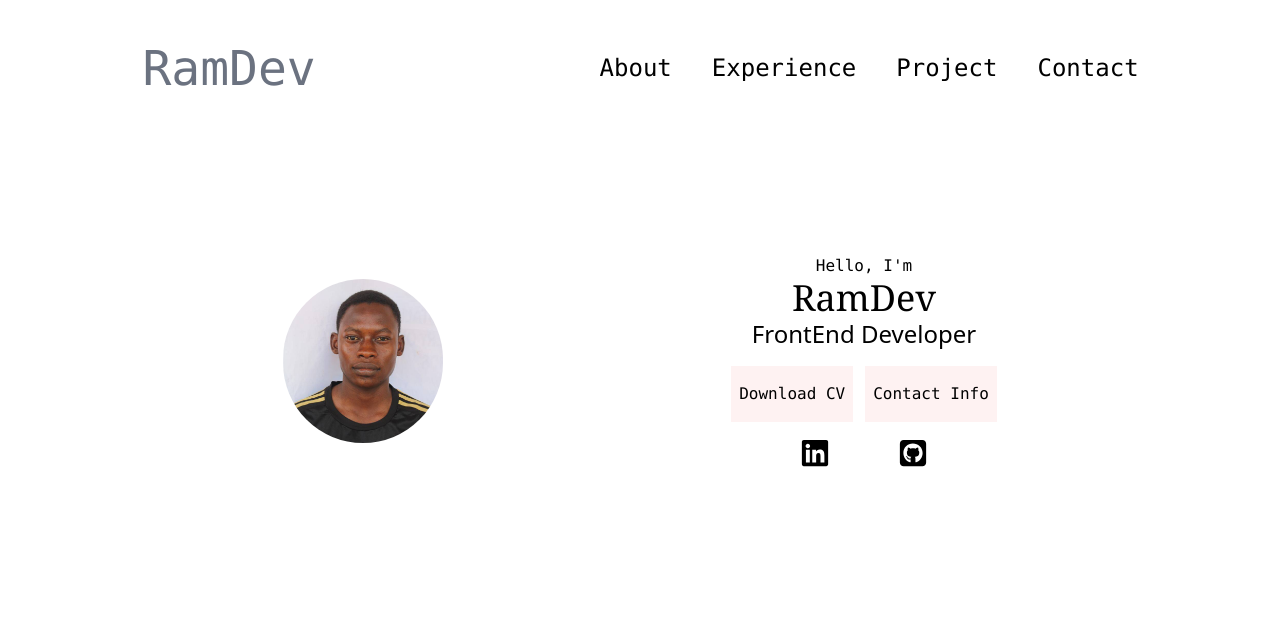
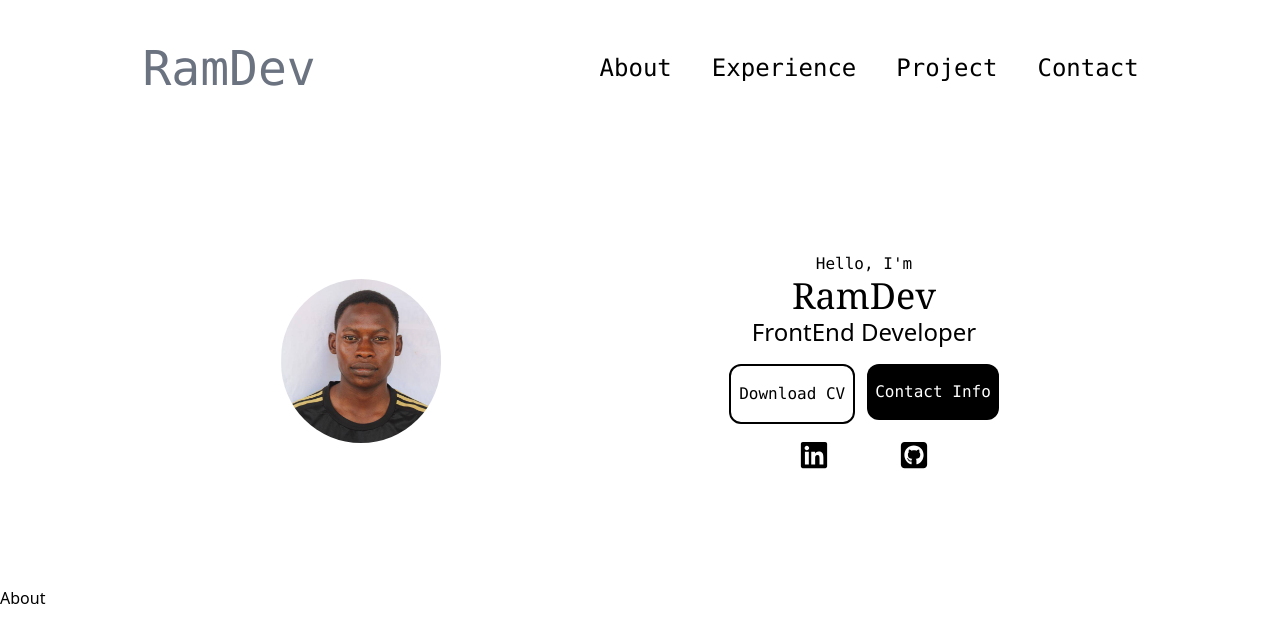
Before and after one commit to RamadanDY/My-Portfolio, a React (Create React App) app: page / in a window 1280 px wide. Shown: the top 642 px of the page. Built offline with nearby package versions, Linux system fonts and the light colour scheme.

Commit message:
Hero section is  done

```diff
--- a/src/App.js
+++ b/src/App.js
@@ -1,12 +1,14 @@
 import "./App.css";
 import Navbar from "./Components/Navbar";
 import HeroSec from "./Components/HeroSec";
+import About from "./Components/About";
 
 function App() {
   return (
     <>
       <Navbar />
       <HeroSec />
+      <About />
     </>
   );
 }
--- /dev/null
+++ b/src/Components/About.jsx
@@ -0,0 +1,9 @@
+import React from 'react'
+
+const About = () => {
+  return (
+    <div>About</div>
+  )
+}
+
+export default About
--- a/src/Components/HeroSec.jsx
+++ b/src/Components/HeroSec.jsx
@@ -27,13 +27,13 @@ const HeroSec = () => {
                 </div>
                 <div className="btn-wrapper flex flex-row  gap-3">
                     <div className="btn-Cv">
-                        <button className="btn-color font-mono bg-red-50 py-4 px-2" onClick={handleDownload}>
+                        <button className="btn-color2 font-mono  bg-white text-black  py-4 px-2" onClick={handleDownload}>
                         Download CV
                         </button>
                     </div>
                     {/* remember to make a link to the contact section when the btn is clicked */}
                     <div className="btn-Info">
-                        <button className="btn-color bg-red-50 font-mono py-4 px-2" >
+                        <button className="btn-color1 bg-black text-white font-mono py-4 px-2" >
                         Contact Info
                         </button>
                     </div>
--- a/src/Components/HeroSection.css
+++ b/src/Components/HeroSection.css
@@ -1,3 +1,15 @@
 .portfolio {
   height: 450px;
 }
+
+.btn-color1 {
+  color: white; /* Text color */
+  border-radius: 12px;
+  /* border: 2px solid white; */
+}
+
+.btn-color2 {
+  color: black; /* Text color */
+  border-radius: 12px;
+  border: 2px solid black;
+}
```
Also changed, not shown: src/Components/About.css (added).
